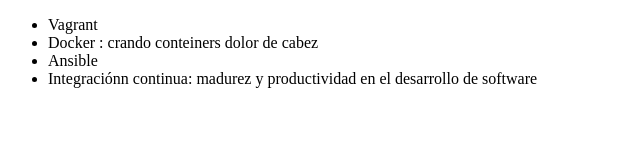
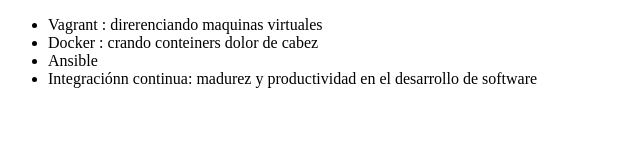
Before and after one commit to gitskapter/alura-git, a plain HTML site: page index.html in a window 1280 px wide. Shown: the whole page, without its empty margins (0-640 px from the left). Drawn offline with Linux system fonts and the light colour scheme.

Commit message:
corrigiendo curso de vagrant

```diff
--- a/index.html
+++ b/index.html
@@ -6,7 +6,7 @@
 </head>
 <body>
      <ul>
-         <li> Vagrant </li>
+         <li> Vagrant : direrenciando maquinas virtuales</li>
          <li> Docker : crando conteiners dolor de cabez </li>
          <li> Ansible </li>
          <li> Integraciónn continua: madurez y productividad en el desarrollo de software</li>
```
